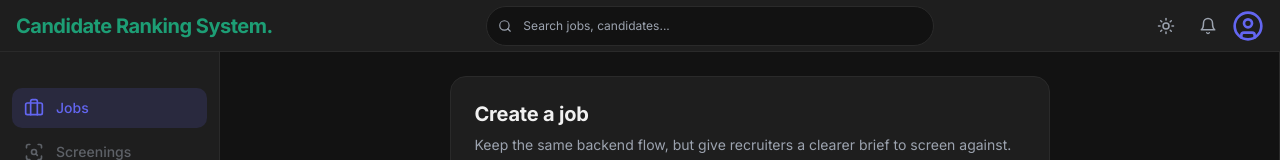
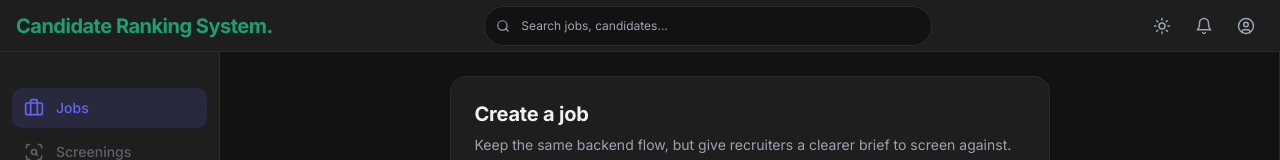
Before and after one commit to h14san/umurava-ai-recruiter, a Next.js app in the folder frontend/: page /jobs/new in a window 1280 px wide. Shown: the top 160 px of the page. Built offline with nearby package versions, Linux system fonts and the light colour scheme; no server answers.

Commit message:
UI CHANGES

```diff
--- a/frontend/components/ui/Topbar.tsx
+++ b/frontend/components/ui/Topbar.tsx
@@ -77,7 +77,12 @@ export function Topbar({ onToggleSidebar }: Props) {
         >
           <Bell size={18} />
         </button>
-        <UserCircle size={32} className="text-[var(--accent)]" />
+        <button
+          className="inline-flex h-9 w-9 items-center justify-center rounded-[8px] text-muted transition hover:bg-[var(--accent-soft)] hover:text-[var(--accent)]"
+          aria-label="Profile"
+        >
+          <UserCircle size={18} />
+        </button>
       </div>
     </header>
   );
```
